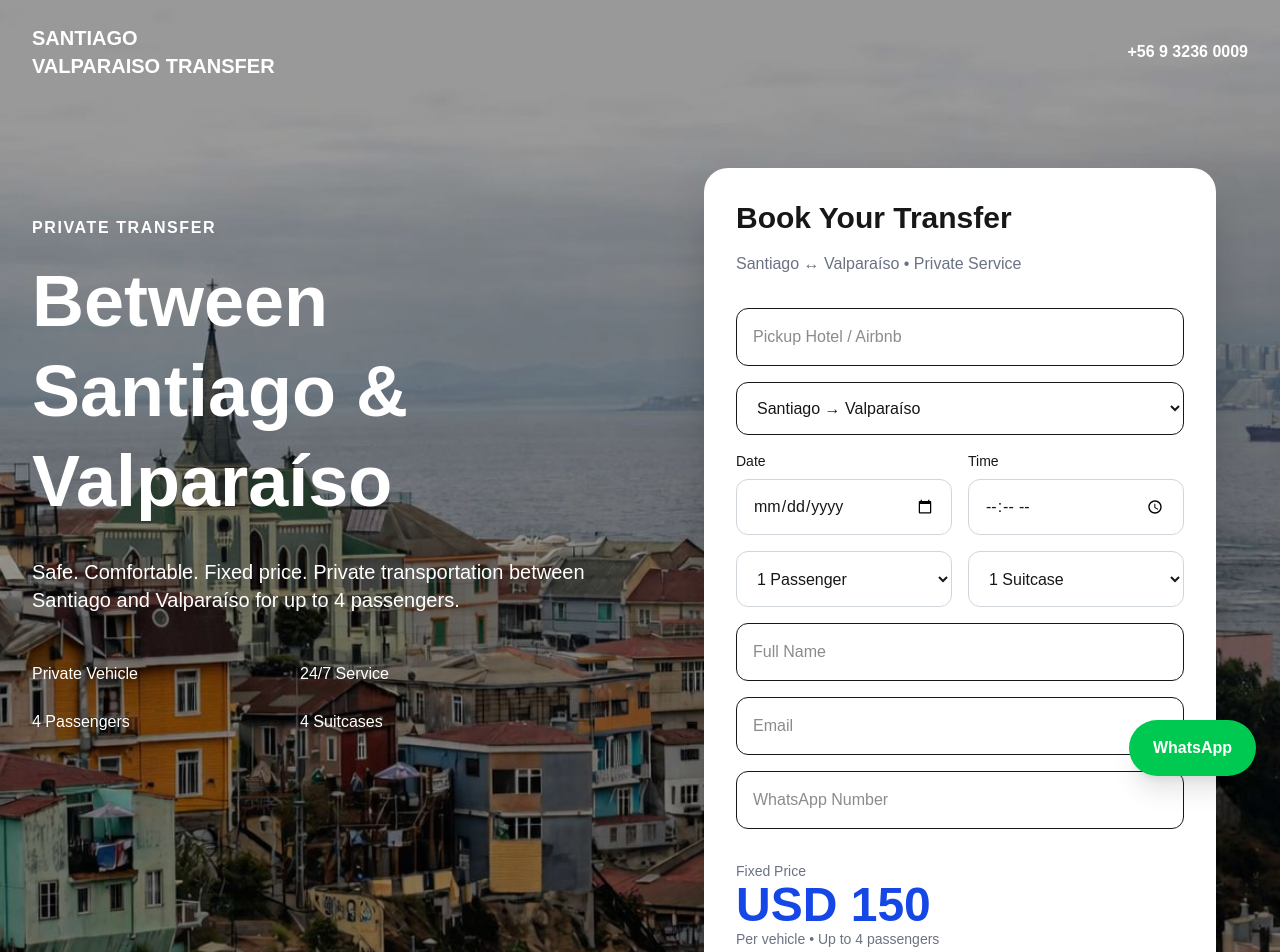
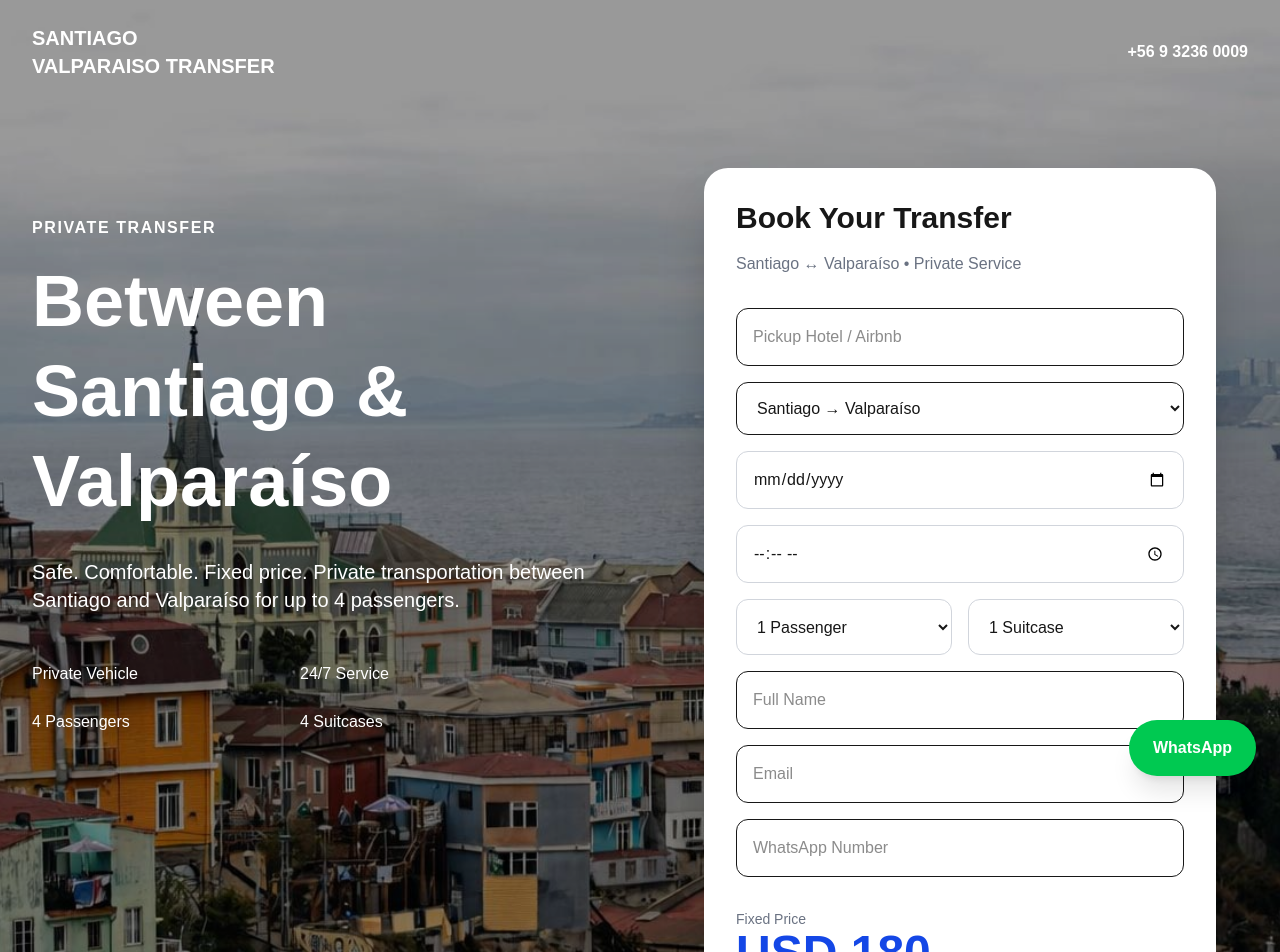
Before and after one commit to hcascopablo-create/santiago-valparaiso-transfer, a Next.js app: page / in a window 1280 px wide. Shown: the top 952 px of the page. Built offline with nearby package versions, Linux system fonts and the light colour scheme.

Commit message:
fix booking form

```diff
--- a/app/page.tsx
+++ b/app/page.tsx
@@ -3,7 +3,6 @@
 export default function Home() {
   return (
     <main>
-
 
 
       <section
@@ -100,6 +99,8 @@
 
               <div className="space-y-4">
 
+
+
   <input
     type="text"
     placeholder="Pickup Hotel / Airbnb"
@@ -111,31 +112,15 @@
     <option>Valparaíso → Santiago</option>
   </select>
 
-                <div className="flex flex-col md:grid md:grid-cols-2 gap-4">
-
-  <div className="w-full">
-    <label className="block text-sm font-medium mb-2">
-      Date
-    </label>
-
   <input
     type="date"
-      className="w-full h-14 border border-gray-300 rounded-xl px-4"
+    className="w-full border border-gray-300 rounded-xl p-4"
   />
-  </div>
-
-  <div className="w-full">
-    <label className="block text-sm font-medium mb-2">
-      Time
-    </label>
 
   <input
     type="time"
-      className="w-full h-14 border border-gray-300 rounded-xl px-4"
+    className="w-full border border-gray-300 rounded-xl p-4"
   />
-  </div>
-
-</div>
 
   <div className="flex flex-col md:grid md:grid-cols-2 gap-4">
 
@@ -183,7 +168,7 @@
                   </p>
 
                  <p className="text-5xl font-bold text-blue-700">
-  USD 150
+  USD 180
 </p>
 
 <p className="text-sm text-gray-500">
```
Lines whose indentation alone changed are shown as unchanged.
